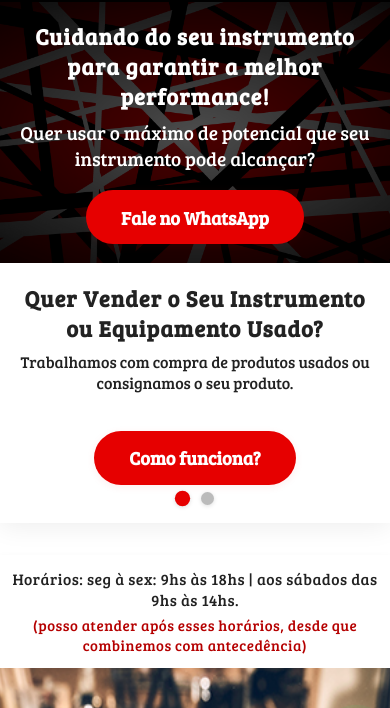
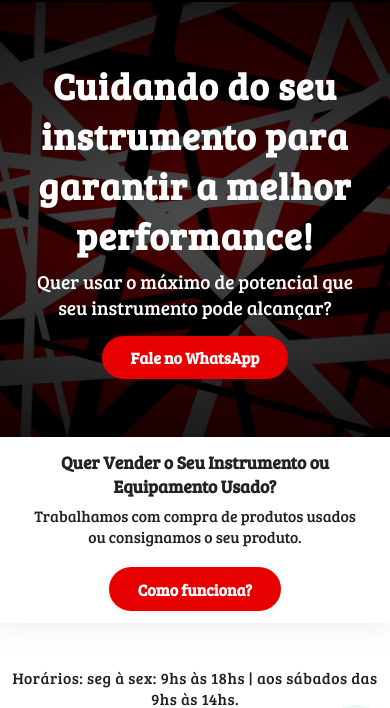
Before and after one commit to marcusrodriguesdev1989/evhluthieria, a plain HTML site: page index.html in a window 390 px wide. Shown: the part 68-776 px from the top of the page. Drawn offline with Linux system fonts and the light colour scheme.

Commit message:
melhorias nos banners e na section de localizacao

```diff
--- a/assets/css/style.css
+++ b/assets/css/style.css
@@ -1231,7 +1231,7 @@ section.servicos {
   position: relative;
   background: url('/assets/images/stripes-bg.jpg') center center/cover no-repeat;
   color: #fff;
-  padding: 2.5rem 1.5rem 2rem 1.5rem;
+  padding: 3.6rem 1.5rem 3.6rem 1.5rem;
   text-align: center;
 }
 .banner-topo::before {
@@ -1262,7 +1262,7 @@ section.servicos {
   position: relative;
   background: url('/assets/images/guitar-evh.png') center center/contain no-repeat;
   color: #222;
-  min-height: 260px;
+  max-height: 140px;
   display: flex;
   flex-direction: column;
   align-items: center;
@@ -1274,7 +1274,7 @@ section.servicos {
   content: "";
   position: absolute;
   inset: 0;
-  background: rgba(255, 255, 255, 0.78);
+  background: #ffffff);
   z-index: 0;
 }
 .banner-base > * {
@@ -1283,8 +1283,8 @@ section.servicos {
 }
 
 .banner-chamada {
-  font-size: 1.15rem;
-  margin-bottom: 1.2rem;
+  font-size: 1rem;
+  margin-bottom: 1rem;
   color: #222;
 }
 
@@ -1307,15 +1307,44 @@ section.servicos {
 
 @media (max-width: 700px) {
   .banner-dividido {
-    min-height: 220px;
-  }
-  .banner-topo, .banner-base {
-    padding: 1.2rem 0.7rem;
-  }
-  .banner-titulo {
-    font-size: 1.4rem;
-  }
-  .banner-chamada {
+    min-height: 578px;
+  }
+  .banner-topo {
+    min-height: 326px;
+    display: flex;
+    flex-direction: column;
+    align-items: center;
+    justify-content: center;
+    text-align: center;
+  }
+  .banner-base-carousel {
+    min-height: 170px;
+    margin-top: 0;
+    display: flex;
+    flex-direction: column;
+    align-items: center;
+    justify-content: center;
+    text-align: center;
+  }
+  .banner-base.banner-slide {
+    align-items: center;
+    justify-content: center;
+    text-align: center;
+    margin-top: 1.5rem; /* só aqui! */
+  }
+  .banner-titulo-base,
+  .banner-titulo-promo {
+    margin-bottom: 0.4rem;
+    font-size: 1.1rem;
+  }
+  .banner-chamada,
+  .banner-chamada-promo {
+    margin-bottom: 0.3rem;
+    font-size: 0.98rem;
+  }
+  .banner-cta {
+    margin-top: 1rem;
+    padding: 0.7rem 1.8rem;
     font-size: 1rem;
   }
 }
@@ -1358,21 +1387,19 @@ section.servicos {
   transform: scale(1.04);
 }
 @media (max-width: 700px) {
-  .cadastro-container {
-    padding: 1.2rem 0.5rem 1rem 0.5rem;
-    margin: 1.2rem 0;
-  }
-  .cadastro-container h2 {
-    font-size: 1.3rem;
-  }
-}
-
-.localizacao-section {
-  padding: 3rem 1rem;
   background: #faf9f9;
   text-align: center;
 }
+
+.localizacao-section p{
+  display: flex;
+  align-items: center;
+  justify-content: center;
+}
 .localizacao-title {
+  display: flex;
+  align-items: center;
+  justify-content: center;
   font-size: 2rem;
   color: #e60000;
   margin-bottom: 1.5rem;
@@ -1425,7 +1452,7 @@ section.servicos {
 .banner-base-carousel {
   position: relative;
   width: 100%;
-  min-height: 260px;
+  min-height: 170px;
   overflow: hidden;
 }
 .banner-base.banner-slide {
@@ -1452,7 +1479,7 @@ section.servicos {
   pointer-events: auto;
 }
 .banner-base-black {
-  background: #111 !important;
+  background: #ffffff !important;
   color: #fff;
 }
 .banner-base-black .banner-titulo,
@@ -1463,7 +1490,7 @@ section.servicos {
   position: absolute;
   left: 0;
   right: 0;
-  bottom: 18px;
+  bottom: 3px;
   z-index: 10;
   display: flex;
   justify-content: center;
@@ -1487,18 +1514,48 @@ section.servicos {
   transform: scale(1.18);
 }
 @media (max-width: 700px) {
+  .banner-dots {
+    display: none !important;
+  }
+  .banner-dividido {
+    min-height: 578px;
+  }
+  .banner-topo {
+    min-height: 326px;
+    display: flex;
+    flex-direction: column;
+    align-items: center;
+    justify-content: center;
+    text-align: center;
+  }
+  .banner-base-carousel {
+    min-height: 186px;
+    margin-top: 0;
+    display: flex;
+    flex-direction: column;
+    align-items: center;
+    justify-content: center;
+    text-align: center;
+  }
   .banner-base.banner-slide {
-    padding: 1.2rem 0.7rem;
-    min-height: 180px;
-  }
-}
-
-.banner-titulo-promo{
-  color: #000000;
-  font-size: 3rem;
-}
-
-.banner-chamada-promo{
-  color: #000000;
-  margin-bottom: 1.5rem;
-}
+    align-items: center;
+    justify-content: center;
+    text-align: center;
+    margin-top: 1.5rem; /* só aqui! */
+  }
+  .banner-titulo-base,
+  .banner-titulo-promo {
+    margin-bottom: 0.4rem;
+    font-size: 1.1rem;
+  }
+  .banner-chamada,
+  .banner-chamada-promo {
+    margin-bottom: 0.3rem;
+    font-size: 0.98rem;
+  }
+  .banner-cta {
+    margin-top: 1rem;
+    padding: 0.7rem 1.8rem;
+    font-size: 1rem;
+  }
+}
--- a/assets/js/script.js
+++ b/assets/js/script.js
@@ -239,7 +239,7 @@ document.addEventListener("DOMContentLoaded", function () {
 
     function resetInterval() {
       clearInterval(intervalId);
-      intervalId = setInterval(nextSlide, 7000);
+      intervalId = setInterval(nextSlide, 5000);
     }
 
     // Inicializa slides e dots
--- a/index.html
+++ b/index.html
@@ -148,7 +148,7 @@
       </div>
       <div class="banner-base-carousel" id="bannerSlider">
         <div class="banner-base banner-slide active">
-          <h2 class="banner-titulo">
+          <h2 class="banner-titulo-base">
             Quer Vender o Seu Instrumento ou Equipamento Usado?
           </h2>
           <p class="banner-chamada">
@@ -157,7 +157,7 @@
           </p>
           <a href="cadastro-produto.html" class="banner-cta">Como funciona?</a>
         </div>
-        <div class="banner-base banner-slide banner-base-black">
+        <div class="banner-base banner-slide">
           <h2 class="banner-titulo-promo">
             PROMOÇÃO
           </h2>
```
Also changed, not shown: produtos-novos.html (+0 -1 lines).
